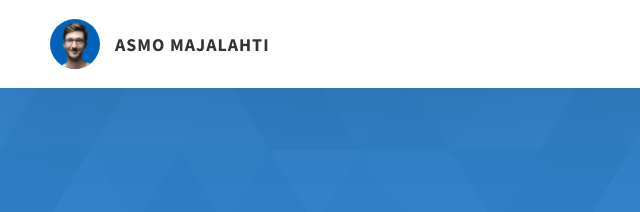
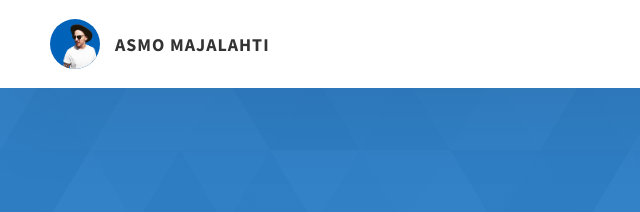
Before and after one commit to centyh/centyh.github.io, a website: page index.html in a window 1280 px wide. Shown: the top 212 px of the page, 0-640 px from the left. Drawn offline with Linux system fonts and the light colour scheme.

Commit message:
Add files via upload

```diff
--- a/index.html
+++ b/index.html
@@ -22,7 +22,7 @@
         <div class="header__logo-container">
           <div class="header__logo-img-cont">
             <img
-              src="./assets/png/john-doe.png"
+              src="./assets/png/pic.png"
               alt="Ram Maheshwari Logo Image"
               class="header__logo-img"
             />
```
Also changed, not shown: assets/png/pic.png (added).
